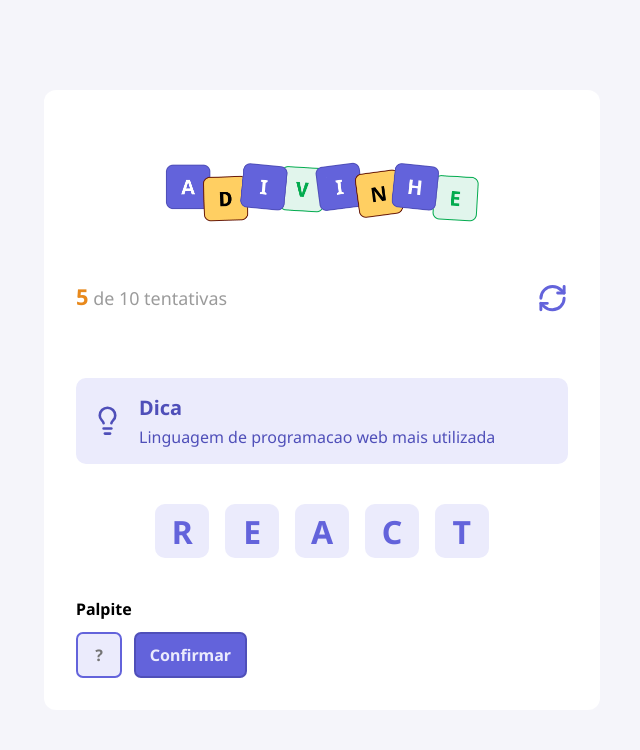
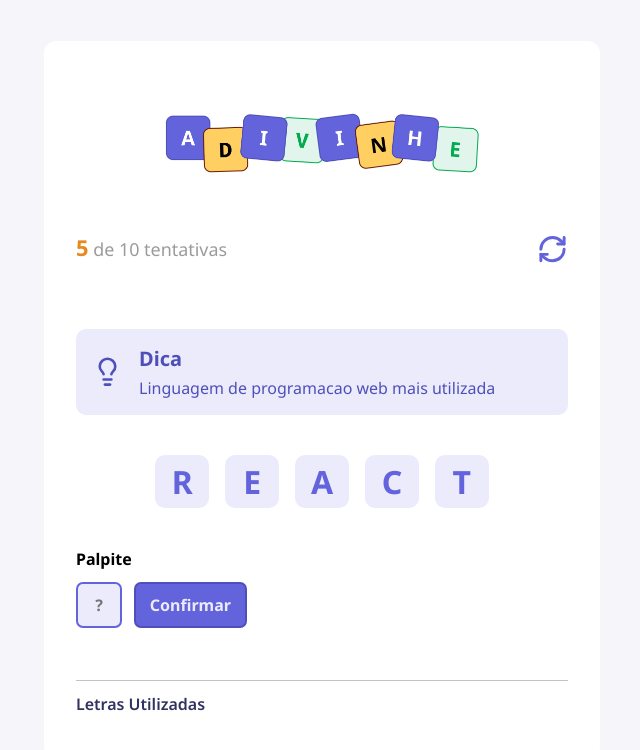
Before and after one commit to Matheus-Souza97/adivinhe, a React (Vite) app: page / in a window 1280 px wide. Shown: the top 750 px of the page, without its empty margins (318-958 px from the left). Built offline with nearby package versions, Linux system fonts and the light colour scheme.

Commit message:
create letterUsed

```diff
--- a/src/App.tsx
+++ b/src/App.tsx
@@ -3,6 +3,7 @@
 import { Letters } from "./components/Letters"
 import { Input } from "./components/Input"
 import { Button } from "./components/Button"
+import { LettersUser } from "./components/LettersUsed"
 import styles from "./app.module.css"
 
 export default function App() {
@@ -31,6 +32,9 @@
         <Input autoFocus maxLength={1} placeholder="?"/>
         <Button title="Confirmar"/>
       </div>
+
+      <LettersUser/>
+
     </main>
 
 
--- /dev/null
+++ b/src/components/LettersUsed/index.tsx
@@ -0,0 +1,9 @@
+import styles from "./styles.module.css"
+
+export function LettersUser(){
+  return (
+    <div className= {styles.lettersUsed}>
+      <h5>Letras Utilizadas</h5>
+    </div>
+  )
+}
--- /dev/null
+++ b/src/components/LettersUsed/styles.module.css
@@ -0,0 +1,12 @@
+.lettersUsed {
+  width: 100%;
+  margin-top: 3.25rem;
+  border-top: 1px solid #c3c3c3;
+}
+
+.lettersUsed > h5 {
+  color: #32325f;
+  font-size: 1rem;
+  font-weight: 600;
+  margin: 0.75rem 0;
+}
```
